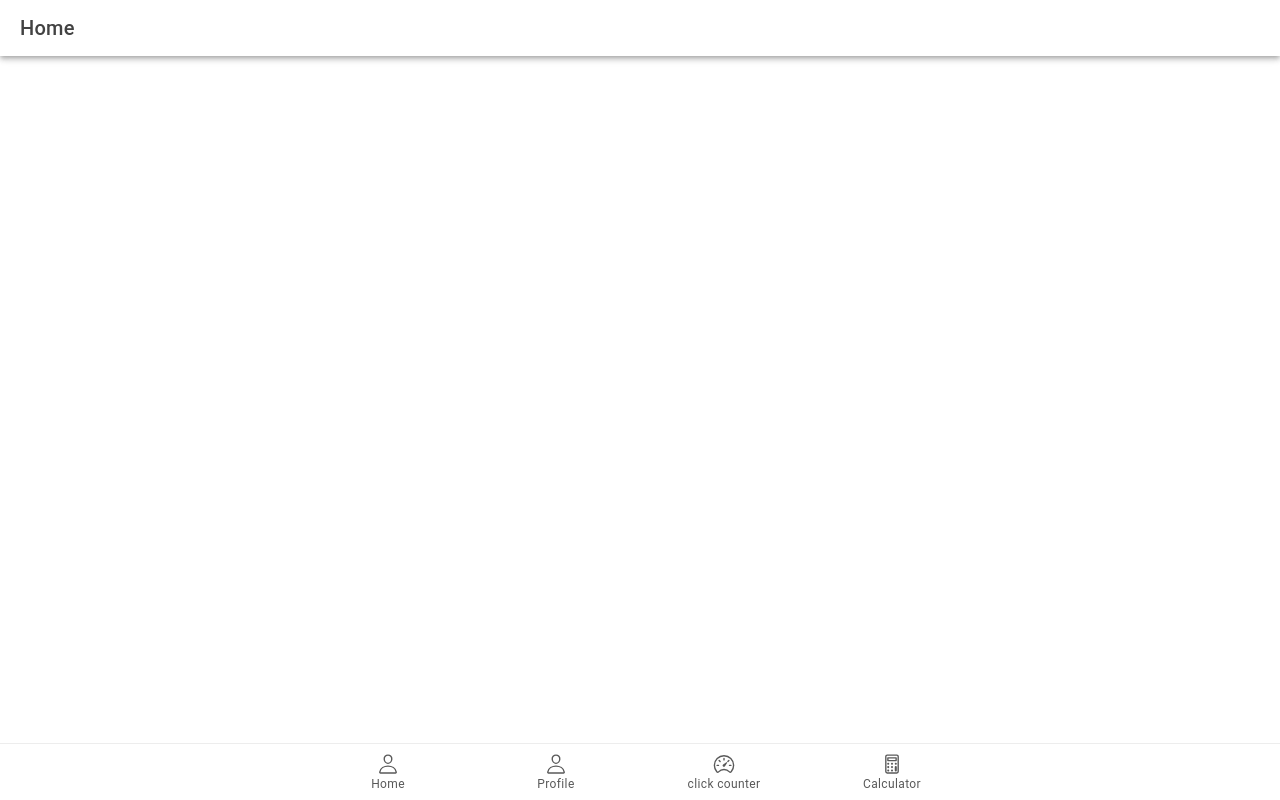
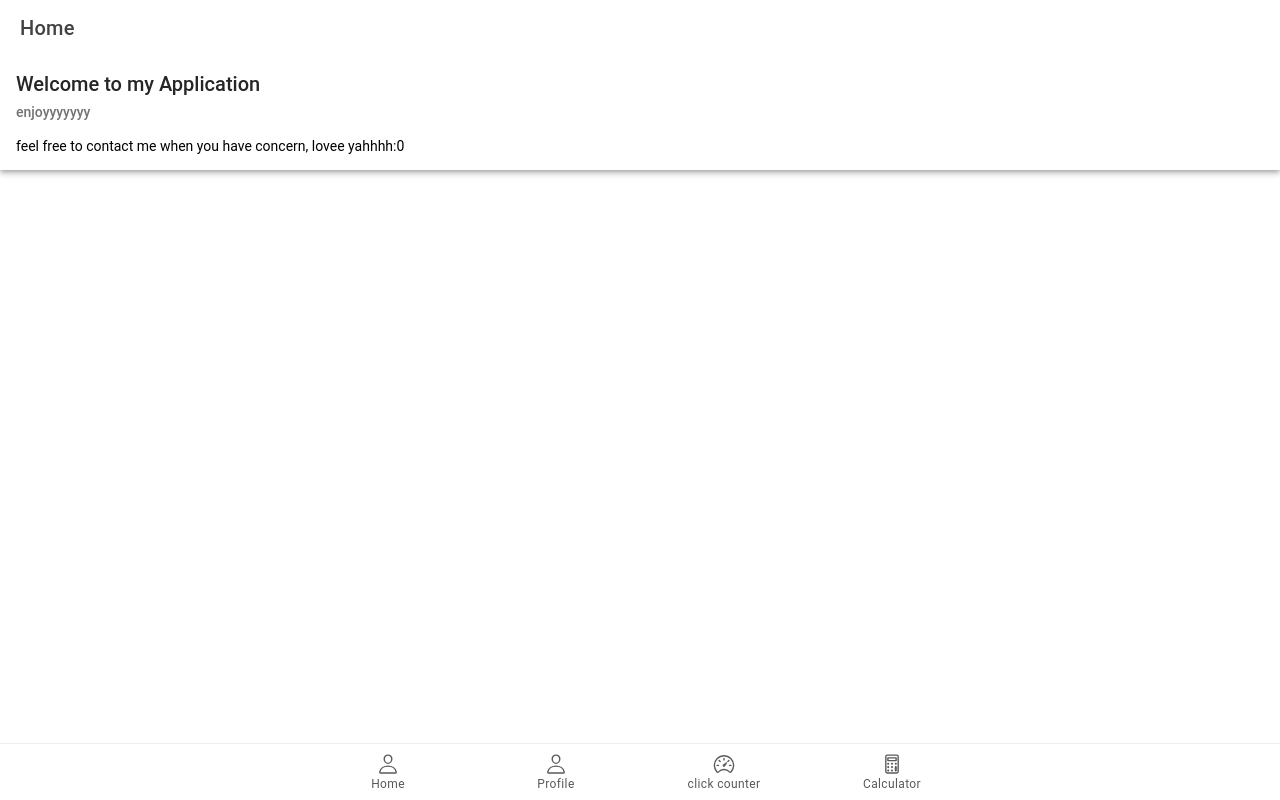
Before and after one commit to aldrinjoe1/ion--t-cagubcub, a React (Vite) app: page /home in a window 1280 px wide. Built offline with nearby package versions, Linux system fonts and the light colour scheme.

Commit message:
added IonCardContent, IonCardHeader,IonCardSubtitle, IonCardTitle in Home.tsx

```diff
--- a/src/pages/Home.tsx
+++ b/src/pages/Home.tsx
@@ -1,6 +1,7 @@
 import {
   //Initial Components
   IonContent, IonHeader, IonPage, IonTitle, IonToolbar,
+  IonCardContent, IonCardHeader,IonCardSubtitle, IonCardTitle
 } from '@ionic/react';
 
 // CSS
@@ -13,6 +14,14 @@ const Home: React.FC = () => {
         <IonToolbar>
           <IonTitle>Home</IonTitle>
         </IonToolbar>
+
+        <IonCardHeader>
+        <IonCardTitle>Welcome to my Application</IonCardTitle>
+        <IonCardSubtitle>enjoyyyyyyy</IonCardSubtitle>
+      </IonCardHeader>
+
+      <IonCardContent>feel free to contact me when you have concern, lovee yahhhh:0</IonCardContent>
+
       </IonHeader>
       <IonContent fullscreen>
         <IonHeader collapse="condense">
```
